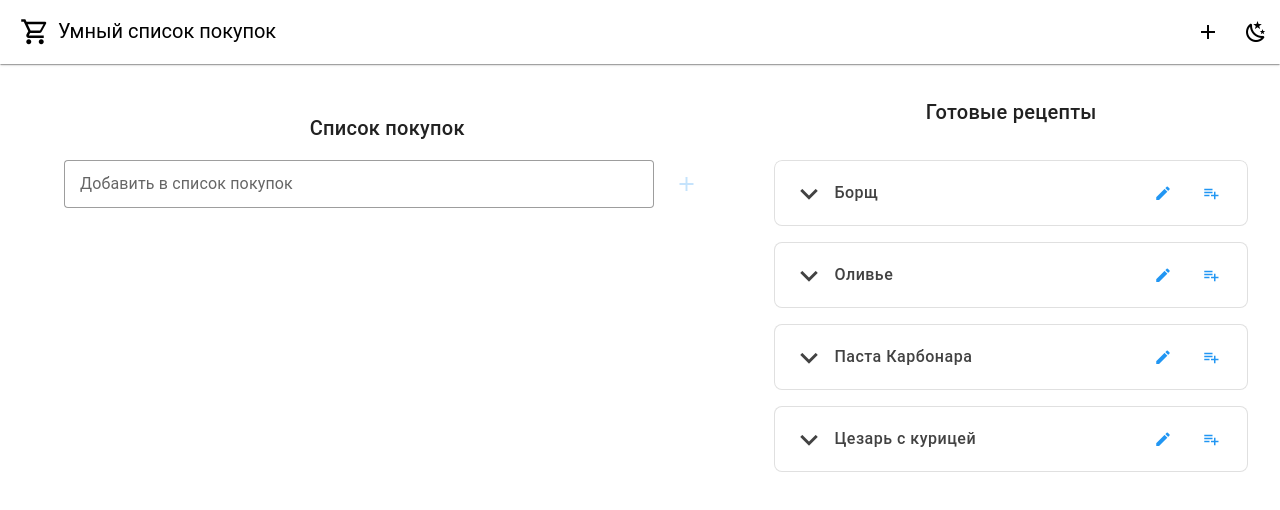
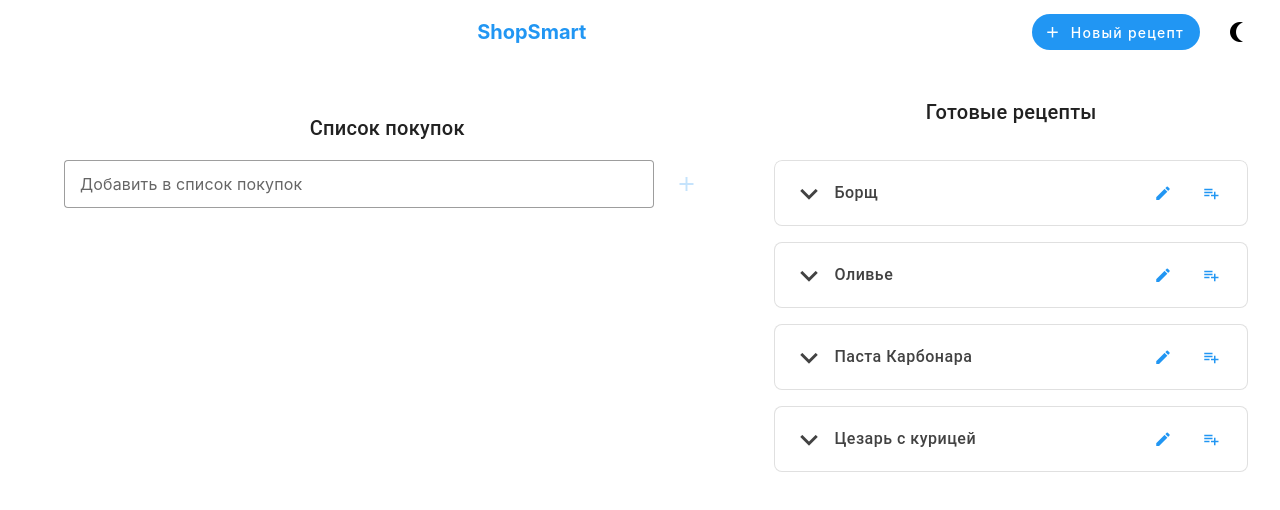
Before and after one commit to alexeykadochnik0v/shopsmart, a Vue app: page / in a window 1280 px wide. Shown: the top 510 px of the page. Built offline with nearby package versions, Linux system fonts and the light colour scheme.

Commit message:
mobile menu

```diff
--- a/src/App.vue
+++ b/src/App.vue
@@ -1,56 +1,47 @@
 <template>
   <v-app>
     <v-app-bar
+      :elevation="0"
+      class="px-3"
       :color="theme.global.current.value.dark ? 'background' : 'surface'"
-      elevation="1"
     >
-      <v-app-bar-title class="d-flex align-center">
-        <v-icon icon="mdi-cart-outline" class="mr-2" />
-        <span class="hidden-sm-and-down">Умный список покупок</span>
+      <v-app-bar-nav-icon
+        v-if="$vuetify.display.smAndDown"
+        @click="drawer = !drawer"
+        :class="{ 'rotate-180': drawer }"
+        class="transition-transform"
+      />
+
+      <v-app-bar-title class="text-primary font-weight-bold">
+        ShopSmart
       </v-app-bar-title>
 
-      <v-spacer />
-
-      <v-btn
-        icon
-        class="hidden-sm-and-down"
-        @click="showAddRecipeDialog = true"
-      >
-        <v-icon>mdi-plus</v-icon>
-      </v-btn>
-
-      <v-btn
-        icon
-        @click="toggleTheme"
-      >
-        <v-icon>{{ theme.global.current.value.dark ? 'mdi-weather-sunny' : 'mdi-weather-night' }}</v-icon>
-      </v-btn>
-
-      <v-btn
-        icon
-        class="hidden-md-and-up"
-        @click="drawer = true"
-      >
-        <v-icon>mdi-menu</v-icon>
-      </v-btn>
+      <template v-slot:append>
+        <div class="d-flex align-center gap-4">
+          <AddRecipeDialog v-if="!$vuetify.display.smAndDown" />
+          <v-btn
+            icon
+            @click="toggleTheme"
+          >
+            <v-icon>{{ theme.global.current.value.dark ? 'mdi-white-balance-sunny' : 'mdi-moon-waning-crescent' }}</v-icon>
+          </v-btn>
+        </div>
+      </template>
     </v-app-bar>
 
     <!-- Мобильное меню -->
     <v-navigation-drawer
+      v-if="$vuetify.display.smAndDown"
       v-model="drawer"
-      location="right"
       temporary
+      location="bottom"
+      height="90vh"
+      class="rounded-t-xl"
     >
       <v-list>
-        <v-list-item>
-          <v-list-item-title class="text-h6">Меню</v-list-item-title>
-        </v-list-item>
-
-        <v-divider></v-divider>
-
         <v-list-item
           prepend-icon="mdi-plus"
-          @click="showAddRecipeDialog = true"
+          @click="showAddRecipeDialog = true; drawer = false"
         >
           Добавить рецепт
         </v-list-item>
@@ -65,6 +56,7 @@
     </v-main>
 
     <AddRecipeDialog
+      v-if="$vuetify.display.smAndDown"
       v-model="showAddRecipeDialog"
       @close="showAddRecipeDialog = false"
     />
@@ -74,18 +66,19 @@
 <script setup lang="ts">
 import { ref, onMounted } from 'vue';
 import { useTheme } from 'vuetify';
-import { useShoppingStore } from './stores/shopping';
-import { useRecipeStore } from './stores/recipe';
 import AddRecipeDialog from './components/AddRecipeDialog.vue';
 import ShoppingList from './components/ShoppingList.vue';
 import RecipePanel from './components/RecipePanel.vue';
+import { useShoppingStore } from './stores/shopping';
+import { useRecipeStore } from './stores/recipe';
+
+const theme = useTheme();
+const drawer = ref(false);
+const showAddRecipeDialog = ref(false);
+const shoppingStore = useShoppingStore();
+const recipeStore = useRecipeStore();
 
 const THEME_KEY = 'shopsmart_theme';
-const theme = useTheme();
-const shoppingStore = useShoppingStore();
-const recipeStore = useRecipeStore();
-const drawer = ref(false);
-const showAddRecipeDialog = ref(false);
 
 const toggleTheme = () => {
   const newTheme = theme.global.current.value.dark ? 'light' : 'dark';
@@ -109,6 +102,14 @@ onMounted(() => {
 </script>
 
 <style>
+.rotate-180 {
+  transform: rotate(180deg);
+}
+
+.transition-transform {
+  transition: transform 0.2s ease-in-out;
+}
+
 html, body, #app {
   height: 100%;
   width: 100%;
@@ -118,9 +119,7 @@ html, body, #app {
 }
 
 .v-application {
-  font-family: 'Roboto', sans-serif !important;
-  line-height: 1.6;
-  background-color: rgb(var(--v-theme-background));
+  background-color: rgb(var(--v-theme-background)) !important;
 }
 
 .app-content {
@@ -146,10 +145,9 @@ html, body, #app {
     gap: 1rem;
     padding: 1rem;
   }
+}
 
-  .v-list-item {
-    padding-left: 1rem !important;
-    padding-right: 1rem !important;
-  }
+.gap-4 {
+  gap: 1rem;
 }
 </style>
--- a/src/components/AddRecipeDialog.vue
+++ b/src/components/AddRecipeDialog.vue
@@ -1,59 +1,114 @@
 <template>
   <v-dialog
-    :model-value="modelValue"
-    @update:model-value="$emit('update:modelValue', $event)"
-    max-width="500"
+    v-model="dialog"
+    max-width="500px"
+    @update:model-value="handleDialogUpdate"
   >
+    <template v-slot:activator="{ props: dialogProps }">
+      <v-btn
+        v-if="!$vuetify.display.smAndDown"
+        color="primary"
+        v-bind="dialogProps"
+        class="text-none"
+        prepend-icon="mdi-plus"
+        variant="flat"
+      >
+        Новый рецепт
+      </v-btn>
+    </template>
+
     <v-card>
-      <v-card-title class="text-h5 pa-4">
-        Новый рецепт
+      <v-card-title class="text-primary pb-2">
+        <span>Новый рецепт</span>
       </v-card-title>
 
-      <v-card-text class="pa-4">
-        <v-form ref="form" @submit.prevent="saveRecipe">
-          <v-text-field
-            v-model="recipe.name"
-            label="Название рецепта"
-            :rules="[v => !!v || 'Обязательное поле']"
-            required
-          />
+      <v-card-text>
+        <v-container>
+          <v-row>
+            <v-col cols="12">
+              <v-text-field
+                v-model="recipeName"
+                label="Название блюда"
+                variant="outlined"
+                density="comfortable"
+                hide-details="auto"
+                class="mb-4"
+                color="primary"
+                bg-color="surface"
+                @keyup.enter="focusIngredientInput"
+              />
+            </v-col>
+            <v-col cols="12">
+              <div class="d-flex align-center mb-4">
+                <v-text-field
+                  ref="ingredientInput"
+                  v-model="newIngredient"
+                  label="Добавить ингредиент"
+                  variant="outlined"
+                  density="comfortable"
+                  hide-details="auto"
+                  class="flex-grow-1"
+                  color="primary"
+                  bg-color="surface"
+                  @keyup.enter="addIngredient"
+                />
+                <v-btn
+                  icon
+                  variant="text"
+                  color="primary"
+                  class="ml-2"
+                  @click="addIngredient"
+                  :disabled="!newIngredient"
+                >
+                  <v-icon icon="mdi-plus" />
+                </v-btn>
+              </div>
 
-          <v-combobox
-            v-model="ingredients"
-            label="Ингредиенты"
-            multiple
-            chips
-            closable-chips
-            :rules="[v => v.length > 0 || 'Добавьте хотя бы один ингредиент']"
-          >
-            <template v-slot:chip="{ props, item }">
-              <v-chip
-                v-bind="props"
-                :closable="true"
-                @click:close="removeIngredient(item.raw || item)"
-              >
-                {{ item.raw || item }}
-              </v-chip>
-            </template>
-          </v-combobox>
-        </v-form>
+              <v-list v-if="ingredients.length" class="bg-surface rounded-lg mb-4">
+                <v-list-item
+                  v-for="(ingredient, index) in ingredients"
+                  :key="index"
+                  density="compact"
+                >
+                  <template v-slot:prepend>
+                    <v-icon
+                      icon="mdi-close"
+                      size="small"
+                      color="error"
+                      class="mr-2 cursor-pointer"
+                      @click="removeIngredient(index)"
+                    />
+                  </template>
+                  <v-list-item-title class="text-secondary">{{ ingredient }}</v-list-item-title>
+                </v-list-item>
+              </v-list>
+
+              <div v-else class="text-caption text-secondary mb-4">
+                Добавьте хотя бы один ингредиент
+              </div>
+            </v-col>
+          </v-row>
+        </v-container>
       </v-card-text>
 
-      <v-card-actions class="pa-4">
+      <v-card-actions>
         <v-spacer />
         <v-btn
           color="secondary"
           variant="text"
           @click="close"
+          class="text-none"
         >
           Отмена
         </v-btn>
         <v-btn
           color="primary"
-          @click="saveRecipe"
+          @click="save"
           :disabled="!isValid"
+          class="text-none"
+          :loading="saving"
         >
-          Сохранить
+          Создать
         </v-btn>
       </v-card-actions>
     </v-card>
@@ -63,63 +118,95 @@
 <script setup lang="ts">
 import { ref, computed, watch } from 'vue';
 import { useRecipeStore } from '../stores/recipe';
+import { useDisplay } from 'vuetify';
 
 const props = defineProps<{
-  modelValue: boolean
+  modelValue?: boolean
 }>();
 
 const emit = defineEmits<{
-  (e: 'update:modelValue', value: boolean): void
-  (e: 'close'): void
+  (e: 'update:modelValue', value: boolean): void;
+  (e: 'close'): void;
 }>();
 
-const store = useRecipeStore();
-const form = ref<any>(null);
-const recipe = ref<{name: string}>({
-  name: '',
+const display = useDisplay();
+const recipeStore = useRecipeStore();
+
+// Используем локальное состояние для диалога
+const dialog = computed({
+  get: () => props.modelValue ?? false,
+  set: (value) => {
+    emit('update:modelValue', value);
+    if (!value) emit('close');
+  }
 });
+
+const recipeName = ref('');
 const ingredients = ref<string[]>([]);
-
-const isValid = computed(() => {
-  return recipe.value.name && ingredients.value.length > 0;
-});
+const newIngredient = ref('');
+const saving = ref(false);
+const ingredientInput = ref<HTMLElement | null>(null);
 
 watch(() => props.modelValue, (newValue) => {
   if (!newValue) {
-    resetForm();
+    close();
   }
 });
 
-const removeIngredient = (item: string) => {
-  ingredients.value = ingredients.value.filter(i => i !== item);
+const isValid = computed(() => {
+  return recipeName.value.trim() !== '' && ingredients.value.length > 0;
+});
+
+const addIngredient = () => {
+  if (newIngredient.value.trim()) {
+    ingredients.value.push(newIngredient.value.trim());
+    newIngredient.value = '';
+  }
 };
 
-const saveRecipe = async () => {
-  if (!form.value) return;
+const removeIngredient = (index: number) => {
+  ingredients.value.splice(index, 1);
+};
 
-  const { valid } = await form.value.validate();
+const focusIngredientInput = () => {
+  if (ingredientInput.value) {
+    (ingredientInput.value as any).$el.querySelector('input').focus();
+  }
+};
 
-  if (valid) {
-    store.addRecipe({
-      id: Date.now().toString(),
-      name: recipe.value.name,
-      ingredients: ingredients.value
+const save = async () => {
+  if (!isValid.value) return;
+
+  saving.value = true;
+  try {
+    recipeStore.addRecipe({
+      id: crypto.randomUUID(),
+      name: recipeName.value.trim(),
+      ingredients: [...ingredients.value]
     });
     close();
+  } finally {
+    saving.value = false;
   }
 };
 
 const close = () => {
-  emit('update:modelValue', false);
-  emit('close');
-  resetForm();
+  dialog.value = false;
+  recipeName.value = '';
+  ingredients.value = [];
+  newIngredient.value = '';
+  saving.value = false;
 };
 
-const resetForm = () => {
-  recipe.value = { name: '' };
-  ingredients.value = [];
-  if (form.value) {
-    form.value.reset();
+const handleDialogUpdate = (value: boolean) => {
+  if (!value) {
+    close();
   }
 };
 </script>
+
+<style scoped>
+.cursor-pointer {
+  cursor: pointer;
+}
+</style>
--- a/src/components/ShoppingItems.vue
+++ b/src/components/ShoppingItems.vue
@@ -84,6 +84,8 @@ const deleteItem = (id: string) => {
 .shopping-item {
   min-height: 40px !important;
   cursor: pointer;
+  padding-right: 16px !important;
+
 }
 
 .shopping-item:hover {
```
